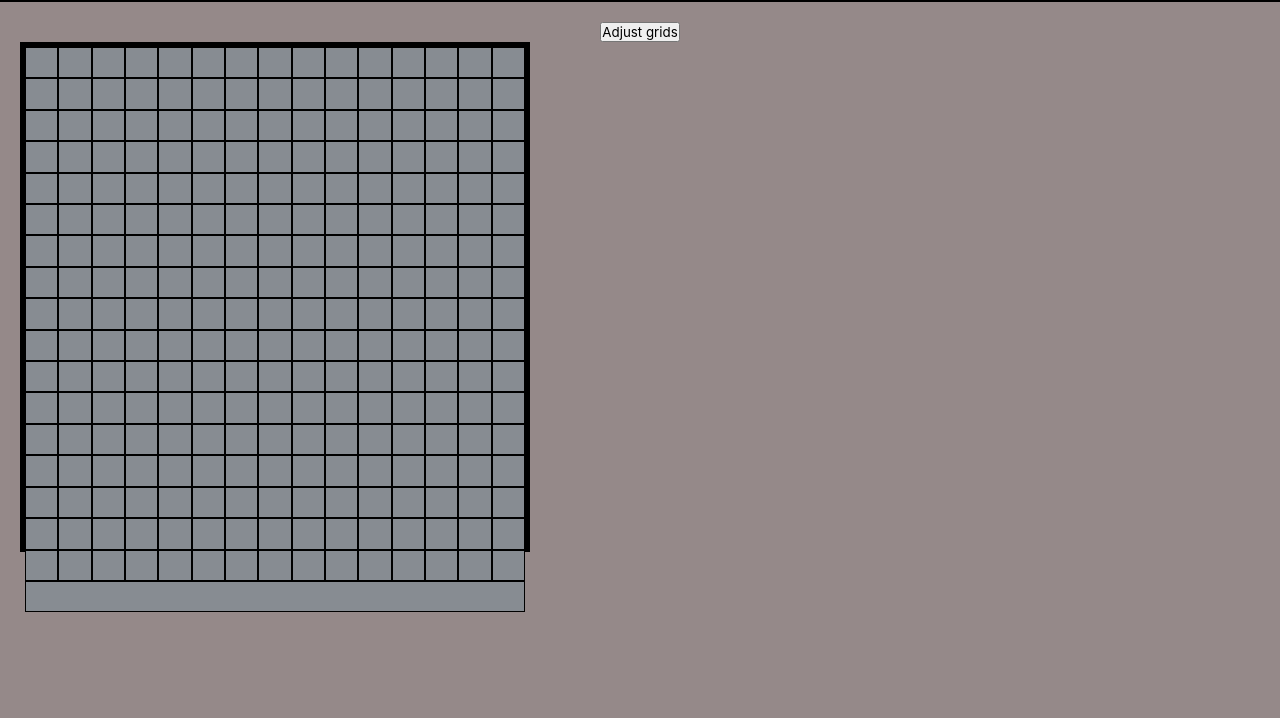
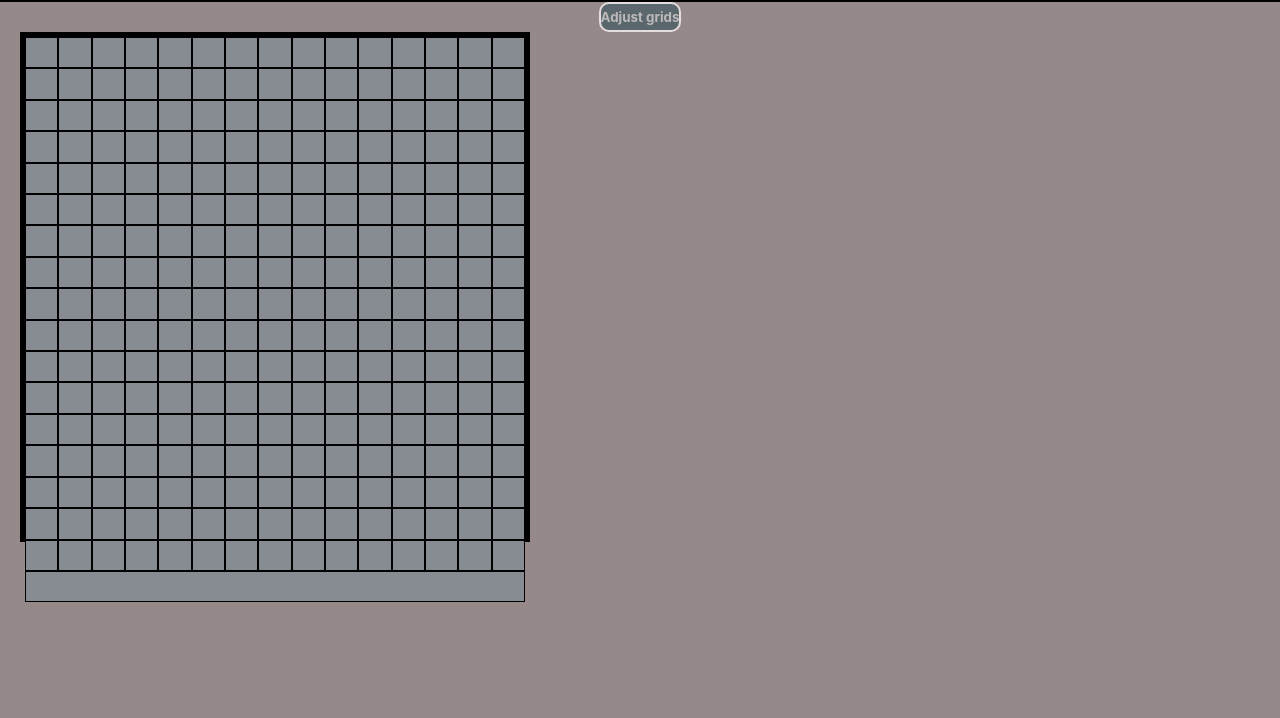
Before and after one commit to etherealForce/Etch-a-Sketch, a plain HTML site: page index.html in a window 1280 px wide. Shown: the part 82-800 px from the top of the page. Drawn offline with Linux system fonts and the light colour scheme.

Commit message:
Style button

```diff
--- a/styles/style.css
+++ b/styles/style.css
@@ -34,9 +34,20 @@ body {
 .window {
     display: flex;
     background-color: #958989;
-    padding: 20px;
+    padding: 0 20px;
     flex: 1 1 auto;
     flex-flow: column nowrap;
+}
+
+.buttonPanel button {
+    border-radius: 10px;
+    background-color: #5a686e;
+    border: 2px solid #e6dede;
+    width: auto;
+    height: 30px;
+    /* padding: 15px; */
+    color : #beb9b9;
+    font-weight: bold;
 }
 
 .buttonPanel {
```
